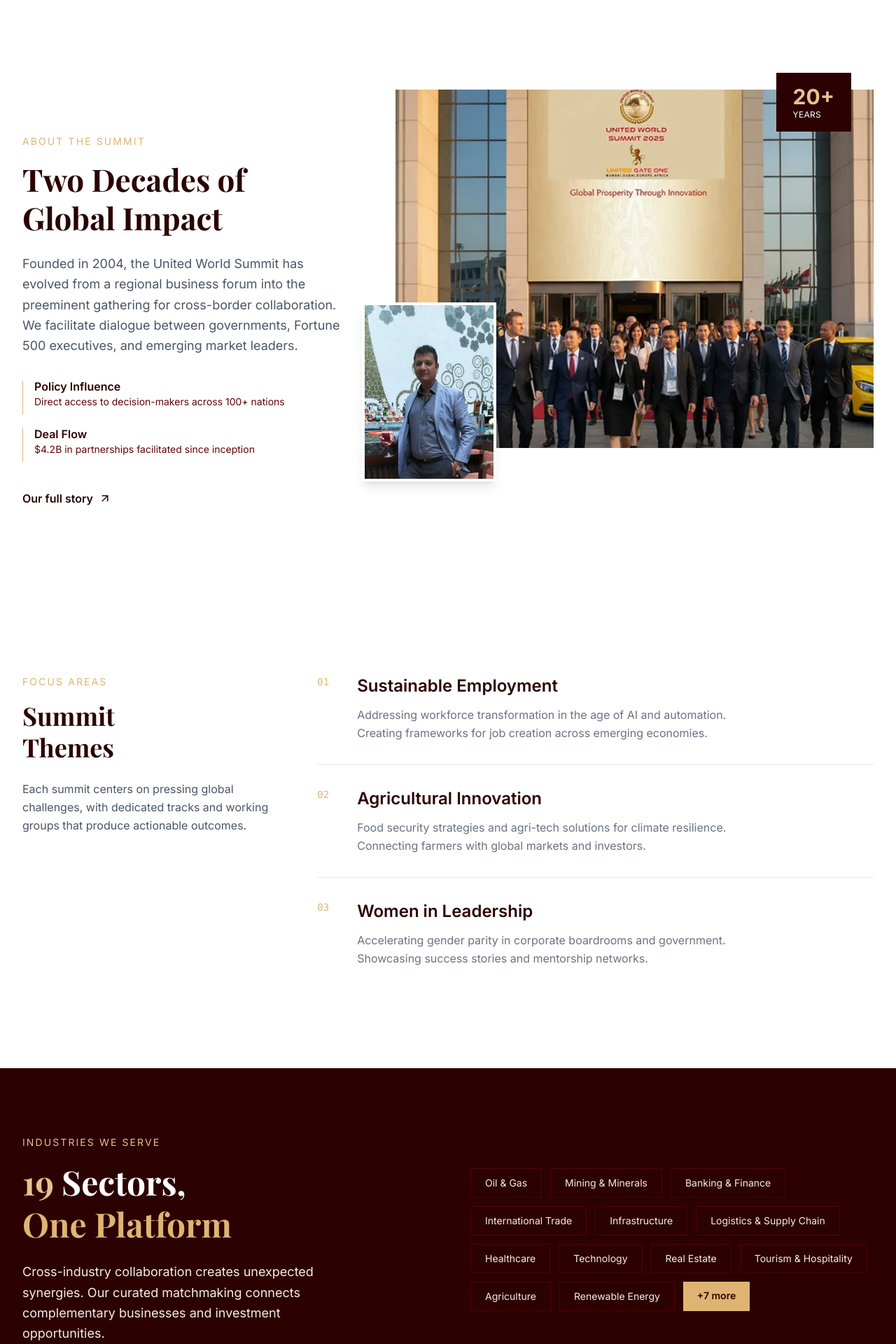
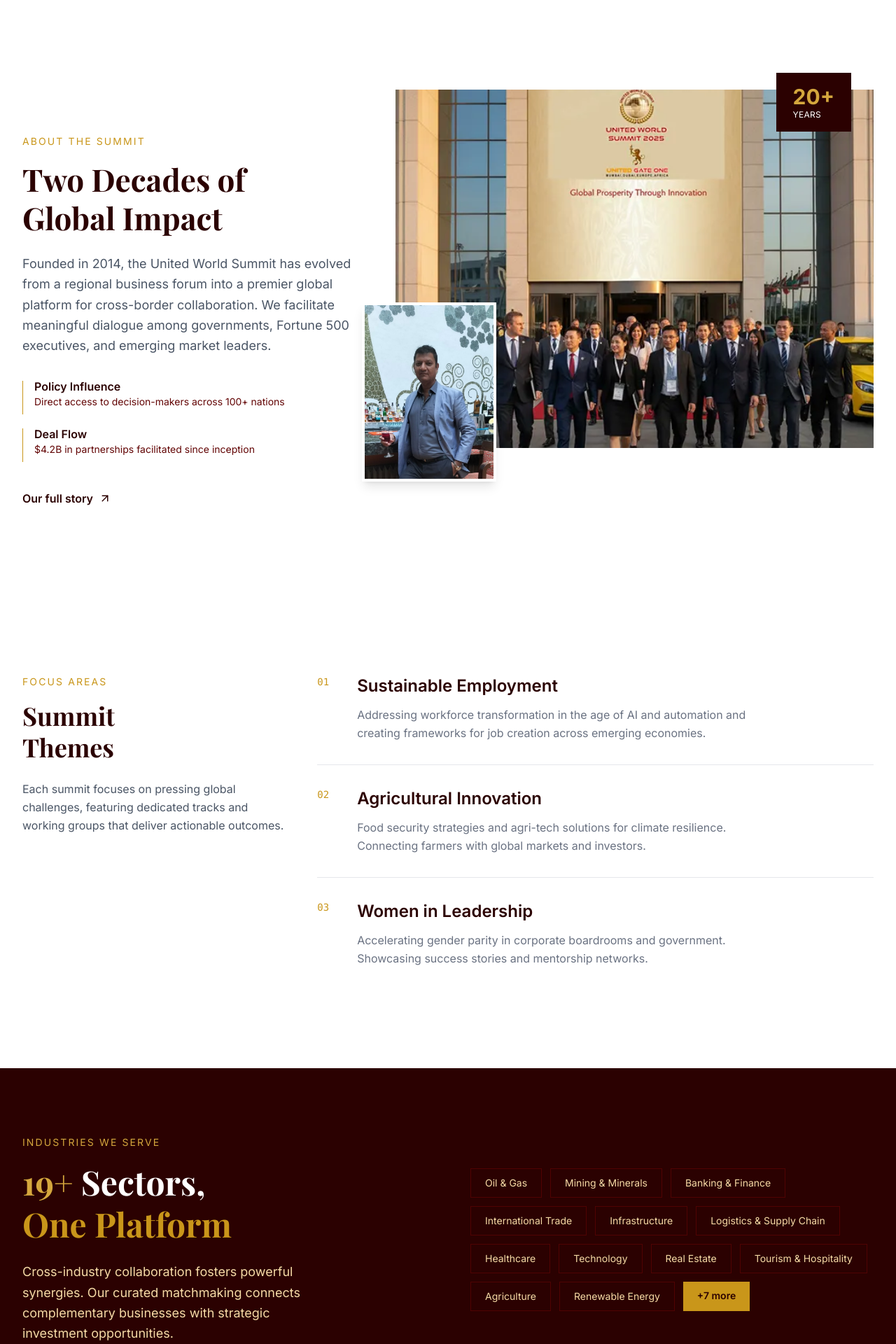
Before and after one commit to Harsh-Lad/unitedworldsummut, a Next.js app: page / in a window 1280 px wide. Shown: the part 800-2720 px from the top of the page at 70% size. Built offline with nearby package versions, Linux system fonts and the light colour scheme; a web font is replaced by a local one.

Commit message:
feat: content replacement and color correction

```diff
--- a/src/app/about/page.tsx
+++ b/src/app/about/page.tsx
@@ -66,10 +66,10 @@ export default function AboutPage() {
                 className="space-y-6 text-gray-600 text-lg leading-relaxed"
               >
                 <p>
-                  Founded in 2004, the United World Summit began as a regional
+                  Founded in 2014, the United World Summit began as a regional
                   business forum connecting entrepreneurs across the Gulf
                   region. What started as a modest gathering of 50 delegates has
-                  grown into the preeminent platform for cross-border
+                  grown into a premier global platform for cross-border
                   collaboration.
                 </p>
                 <p>
--- a/src/app/globals.css
+++ b/src/app/globals.css
@@ -2,7 +2,7 @@
 
 /* Custom Brand Colors */
 /* Brown: #2b0101 (dark brown for backgrounds) */
-/* Gold: #dfb473 (warm gold for accents) */
+/* Gold: #C9961A (warm gold for accents) */
 
 :root {
   /* Design System Variables */
@@ -23,13 +23,13 @@
   --color-brown-600: #750505;
   --color-brown-500: #871f1f;
 
-  --color-gold-600: #c29858;
-  --color-gold-500: #dfb473;
-  --color-gold-400: #e5c28f;
-  --color-gold-300: #ebd0ab;
-  --color-gold-200: #f1dec7;
-  --color-gold-100: #f7ece3;
-  --color-gold-50: #fdf9f5;
+  --color-gold-600: #a87c15;
+  --color-gold-500: #C9961A;
+  --color-gold-400: #d4a73d;
+  --color-gold-300: #dfb860;
+  --color-gold-200: #eaca83;
+  --color-gold-100: #f5dba6;
+  --color-gold-50: #fdf5e6;
 
   /* Animations */
   --animate-shimmer: shimmer 2s infinite;
--- a/src/app/summit/page.tsx
+++ b/src/app/summit/page.tsx
@@ -83,7 +83,7 @@ export default function SummitPage() {
                 <p className="text-gray-500">Countries</p>
               </div>
               <div>
-                <p className="text-gold-500 text-2xl font-bold">19</p>
+                <p className="text-gold-500 text-2xl font-bold">19+</p>
                 <p className="text-gray-500">Sectors</p>
               </div>
               <div>
--- a/src/components/layout/Footer.tsx
+++ b/src/components/layout/Footer.tsx
@@ -24,8 +24,8 @@ export default function Footer() {
                 />
               </Link>
               <p className="text-gold-200 max-w-sm leading-relaxed">
-                Connecting global leaders, fostering collaboration, and driving
-                sustainable development across borders.
+                Connecting global leaders, fostering collaboration, and
+                advancing sustainable development across borders.
               </p>
             </div>
 
@@ -71,14 +71,14 @@ export default function Footer() {
           <p className="text-white text-sm">
             &copy; {currentYear} United World Summit
           </p>
-          <div className="flex gap-8 text-sm text-white">
+          {/* <div className="flex gap-8 text-sm text-white">
             <Link href="#" className="hover:text-gold-100 transition-colors">
               Privacy
             </Link>
             <Link href="#" className="hover:text-gold-100 transition-colors">
               Terms
             </Link>
-          </div>
+          </div> */}
         </div>
       </Container>
     </footer>
--- a/src/components/sections/AboutPreview.tsx
+++ b/src/components/sections/AboutPreview.tsx
@@ -42,9 +42,9 @@ export default function AboutPreview() {
               transition={{ delay: 0.2 }}
               className="text-gray-600 text-lg leading-relaxed mb-8"
             >
-              Founded in 2004, the United World Summit has evolved from a
-              regional business forum into the preeminent gathering for
-              cross-border collaboration. We facilitate dialogue between
+              Founded in 2014, the United World Summit has evolved from a
+              regional business forum into a premier global platform for
+              cross-border collaboration. We facilitate meaningful dialogue among
               governments, Fortune 500 executives, and emerging market leaders.
             </motion.p>
 
--- a/src/components/sections/BlogPreview.tsx
+++ b/src/components/sections/BlogPreview.tsx
@@ -55,7 +55,7 @@ export default function BlogPreview() {
               viewport={{ once: true }}
               className="font-[family-name:var(--font-playfair)] text-3xl md:text-4xl font-bold text-brown-950"
             >
-              Latest Updates
+              Latest News & Insights
             </motion.h2>
           </div>
           <motion.div
--- a/src/components/sections/Hero.tsx
+++ b/src/components/sections/Hero.tsx
@@ -100,12 +100,12 @@ export default function Hero() {
                 </div>
                 <div className="flex items-baseline gap-2">
                   <span className="text-gold-500 text-2xl font-bold">
-                    1,200
+                    1,200+
                   </span>
                   <span className="text-gold-200">Delegates</span>
                 </div>
                 <div className="flex items-baseline gap-2">
-                  <span className="text-gold-400 text-2xl font-bold">19</span>
+                  <span className="text-gold-400 text-2xl font-bold">19+</span>
                   <span className="text-gold-200">Industry Sectors</span>
                 </div>
               </div>
--- a/src/components/sections/Highlights.tsx
+++ b/src/components/sections/Highlights.tsx
@@ -8,7 +8,7 @@ const themes = [
     number: "01",
     title: "Sustainable Employment",
     description:
-      "Addressing workforce transformation in the age of AI and automation. Creating frameworks for job creation across emerging economies.",
+      "Addressing workforce transformation in the age of AI and automation and creating frameworks for job creation across emerging economies.",
   },
   {
     number: "02",
@@ -56,8 +56,8 @@ export default function Highlights() {
               transition={{ delay: 0.1 }}
               className="text-gray-600 leading-relaxed"
             >
-              Each summit centers on pressing global challenges, with dedicated
-              tracks and working groups that produce actionable outcomes.
+              Each summit focuses on pressing global challenges, featuring dedicated
+              tracks and working groups that deliver actionable outcomes.
             </motion.p>
           </div>
 
--- a/src/components/sections/Sectors.tsx
+++ b/src/components/sections/Sectors.tsx
@@ -39,7 +39,7 @@ export default function Sectors() {
               viewport={{ once: true }}
               className="font-[family-name:var(--font-playfair)] text-3xl md:text-4xl lg:text-5xl font-bold text-white leading-tight mb-6"
             >
-              <span className="text-gold-400">19</span> Sectors,
+              <span className="text-gold-400">19+</span> Sectors,
               <br />
               <span className="text-gold-500">One Platform</span>
             </motion.h2>
@@ -50,9 +50,9 @@ export default function Sectors() {
               transition={{ delay: 0.1 }}
               className="text-gold-100 text-lg leading-relaxed max-w-md"
             >
-              Cross-industry collaboration creates unexpected synergies. Our
-              curated matchmaking connects complementary businesses and
-              investment opportunities.
+              Cross-industry collaboration fosters powerful synergies. Our
+              curated matchmaking connects complementary businesses with
+              strategic investment opportunities.
             </motion.p>
           </div>
 
```
